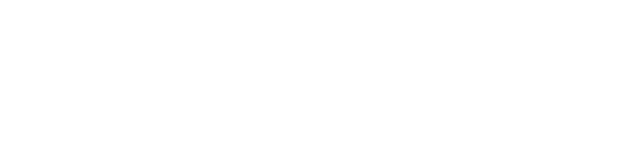
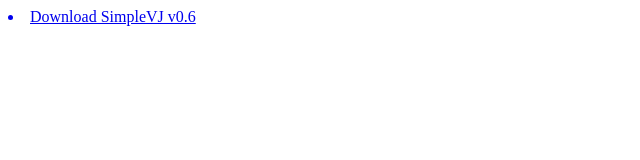
Before and after one commit to asus4/asus4.github.com, a plain HTML site: page index.html in a window 1280 px wide. Shown: the whole page, without its empty margins (0-640 px from the left). Drawn offline with Linux system fonts and the light colour scheme.

Commit message:
simple vj download link

```diff
--- a/index.html
+++ b/index.html
@@ -3,6 +3,6 @@
 	<title>Asus4</title>
 </head>
 <body>
-
+	<a href="downloads/SimpleVJ.zip"><li>Download SimpleVJ v0.6</li></a>
 </body>
 </html>
```
Also changed, not shown: 1 other file.
